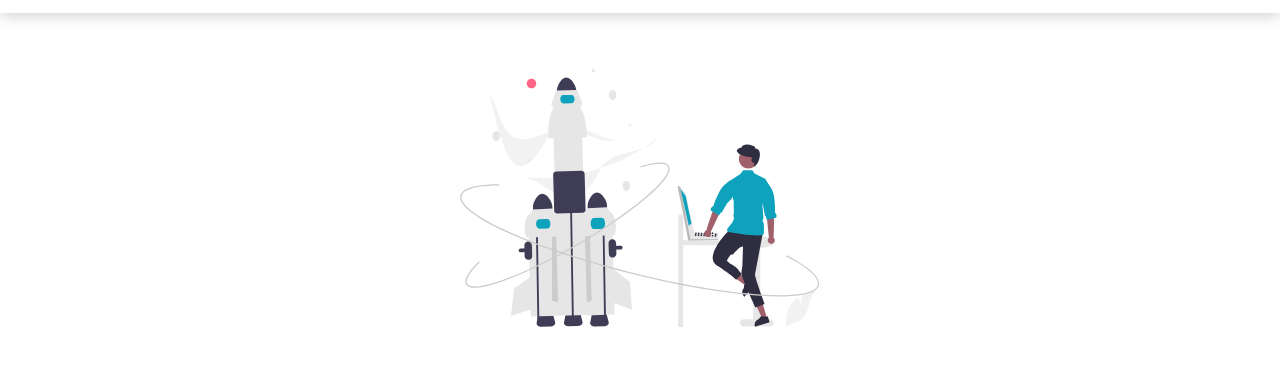
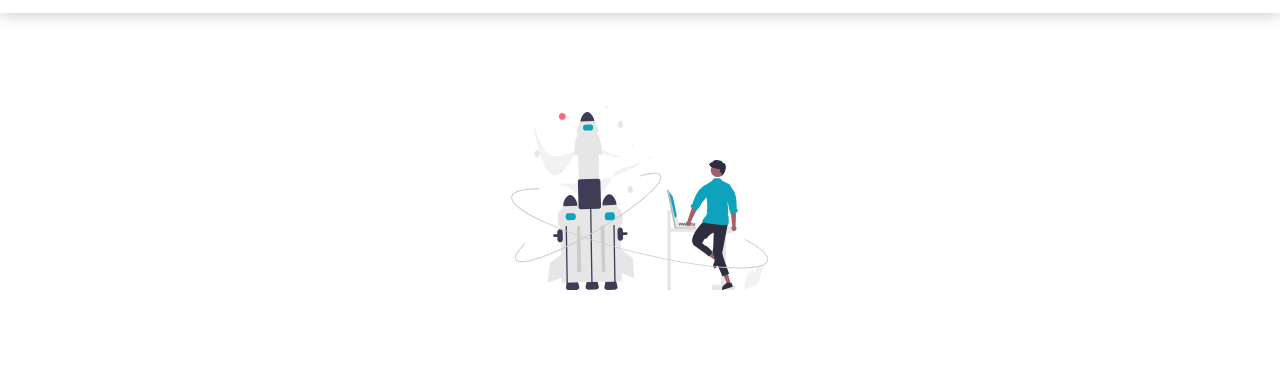
Before and after one commit to mostafa-alsaedy/Herobiz-Template, a plain HTML site: page index.html in a window 1280 px wide. Shown: the part 86-457 px from the top of the page. Drawn offline with nearby package versions, Linux system fonts and the light colour scheme.

Commit message:
Update style.css

```diff
--- a/CSS/style.css
+++ b/CSS/style.css
@@ -189,7 +189,7 @@ li {
 }
 
 .home-img {
-    width: 35%;
+    width: 25%;
     padding: 50px 0;
     animation: movingImg 5s infinite;
 }
```
